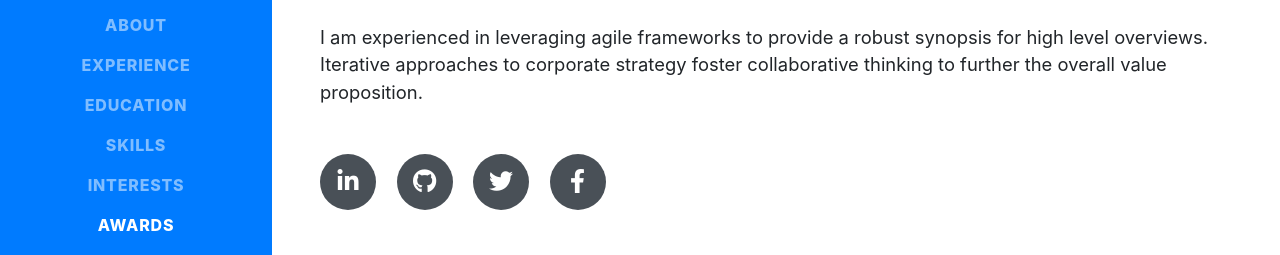
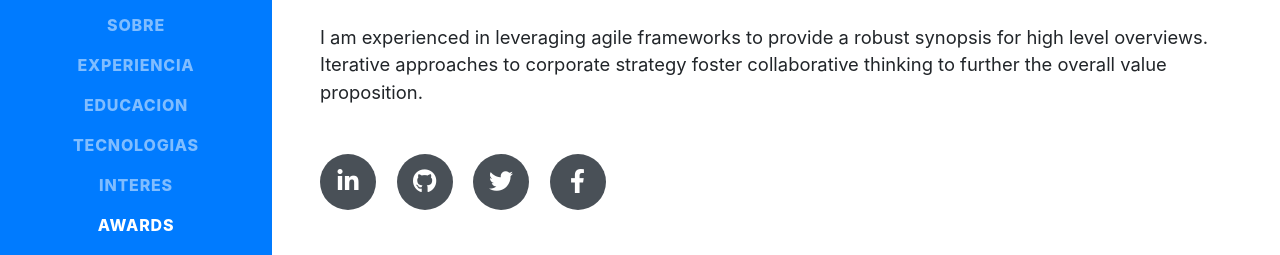
Before and after one commit to nir83/InformaticaLibre, a website with bundled scripts: page index.html in a window 1280 px wide. Shown: the part 367-622 px from the top of the page. Built offline with nearby package versions, Linux system fonts and the light colour scheme; a web font is replaced by a local one.

Commit message:
Update index.html

```diff
--- a/index.html
+++ b/index.html
@@ -38,19 +38,19 @@
     <div class="collapse navbar-collapse" id="navbarSupportedContent">
       <ul class="navbar-nav">
         <li class="nav-item">
-          <a class="nav-link js-scroll-trigger" href="#about">About</a>
+          <a class="nav-link js-scroll-trigger" href="#about">Sobre</a>
         </li>
         <li class="nav-item">
-          <a class="nav-link js-scroll-trigger" href="#experience">Experience</a>
+          <a class="nav-link js-scroll-trigger" href="#experience">Experiencia</a>
         </li>
         <li class="nav-item">
-          <a class="nav-link js-scroll-trigger" href="#education">Education</a>
+          <a class="nav-link js-scroll-trigger" href="#education">Educacion</a>
         </li>
         <li class="nav-item">
-          <a class="nav-link js-scroll-trigger" href="#skills">Skills</a>
+          <a class="nav-link js-scroll-trigger" href="#skills">Tecnologias</a>
         </li>
         <li class="nav-item">
-          <a class="nav-link js-scroll-trigger" href="#interests">Interests</a>
+          <a class="nav-link js-scroll-trigger" href="#interests">Interes</a>
         </li>
         <li class="nav-item">
           <a class="nav-link js-scroll-trigger" href="#awards">Awards</a>
```
